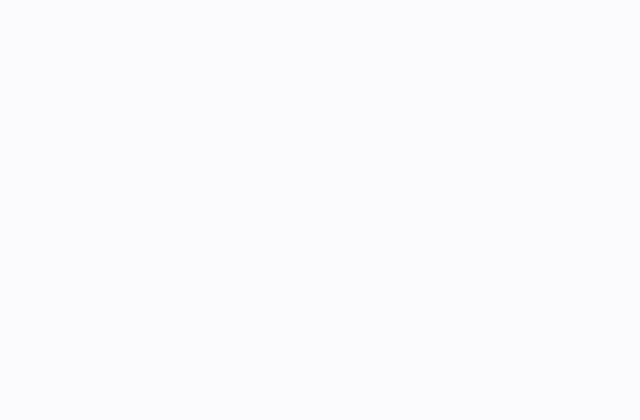
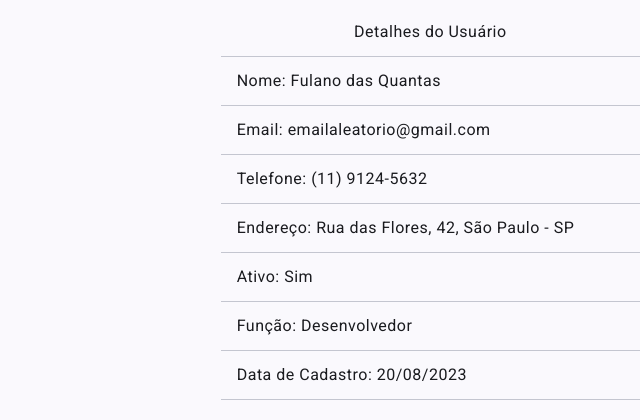
Before and after one commit to Eduardo-Decarli/User-Filter, an Angular app: page / in a window 1280 px wide. Shown: the top 420 px of the page, without its empty margins (640-1280 px from the left). Built offline with nearby package versions, Linux system fonts and the light colour scheme.

Commit message:
fix: getting some files that stayed back

```diff
--- a/src/app/app.html
+++ b/src/app/app.html
@@ -9,6 +9,6 @@
     </div>
 
     <div class="right-div">
-
+        <app-user-details></app-user-details>
     </div>
 </div>
--- a/src/styles.scss
+++ b/src/styles.scss
@@ -1,4 +1,5 @@
 @use '@angular/material' as mat;
+@use 'styles/utils/_text-align-center';
 
 html {
   @include mat.theme((
--- /dev/null
+++ b/src/styles/utils/__text-align-center.scss
@@ -0,0 +1,3 @@
+.u-text-aline-center {
+  text-align: center;
+}
```
Also changed, not shown: src/app/angular-material/angular-material-module.ts (+10 -2 lines).
